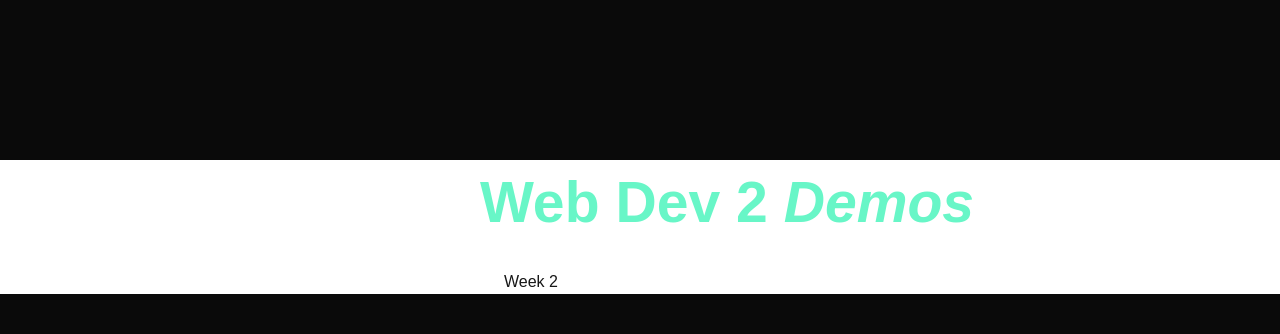
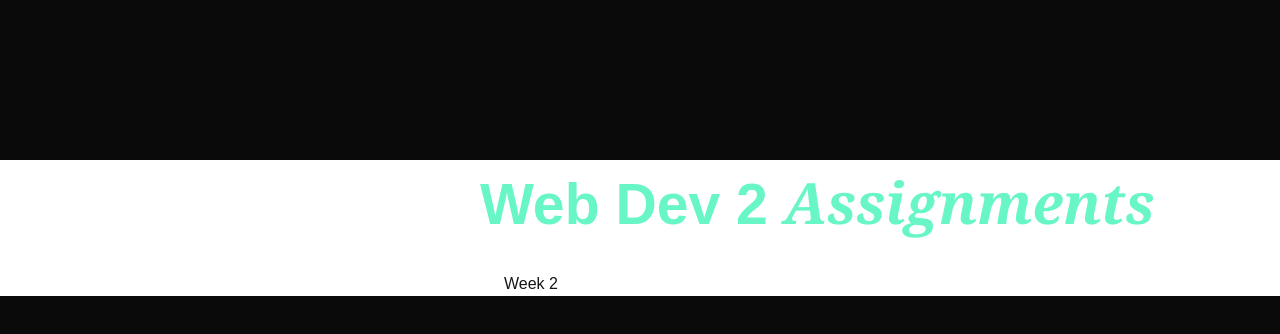
Before and after one commit to FlawlessCasual17/cprg306-assignments, a Next.js app: page / in a window 1280 px wide. Shown: the top 334 px of the page. Built offline with nearby package versions, Linux system fonts and the light colour scheme.

Commit message:
Updates
Signed-off-by: FlawlessCasual17 <07e5297d5b@c0x0.com>

```diff
--- a/app/globals.css
+++ b/app/globals.css
@@ -4,33 +4,33 @@
 
 :root {
   --background: #ffffff;
-  --foreground: #171717;
+  --foreground: #171717
 }
 
 @media (prefers-color-scheme: dark) {
   :root {
     --background: #0a0a0a;
-    --foreground: #ededed;
+    --foreground: #ededed
   }
 }
 
-ul:hover {
+li:hover {
   text-decoration: underline;
 }
 
 h1 {
   font-size: 3.57rem;
-  font-weight: bold;
+  font-weight: bold
 }
 
 body {
   color: var(--foreground);
   background: var(--background);
-  font-family: Arial, Helvetica, sans-serif;
+  font-family: Arial, Helvetica, sans-serif
 }
 
 @layer utilities {
   .text-balance {
-    text-wrap: balance;
+    text-wrap: balance
   }
 }
--- a/app/page.js
+++ b/app/page.js
@@ -2,7 +2,9 @@ import Link from "next/link"
 
 export default function Page() {
     return <main style={{ marginLeft: '30rem', marginTop: '10rem' }}>
-        <h1 style={{color: '#68f6c7'}}>Web Dev 2 <i>Demos</i></h1>
+        <h1 style={{ color: '#68f6c7' }}>
+            Web Dev 2 <i className="font-serif">Assignments</i>
+        </h1>
 
         <ul className="m-6">
             <li>
--- a/app/week-2/page.js
+++ b/app/week-2/page.js
@@ -1,6 +1,6 @@
 export default function Page() {
     return (
-        <main>
+        <main className="m-6">
             <h1>Shopping List</h1>
         </main>
     );
```
